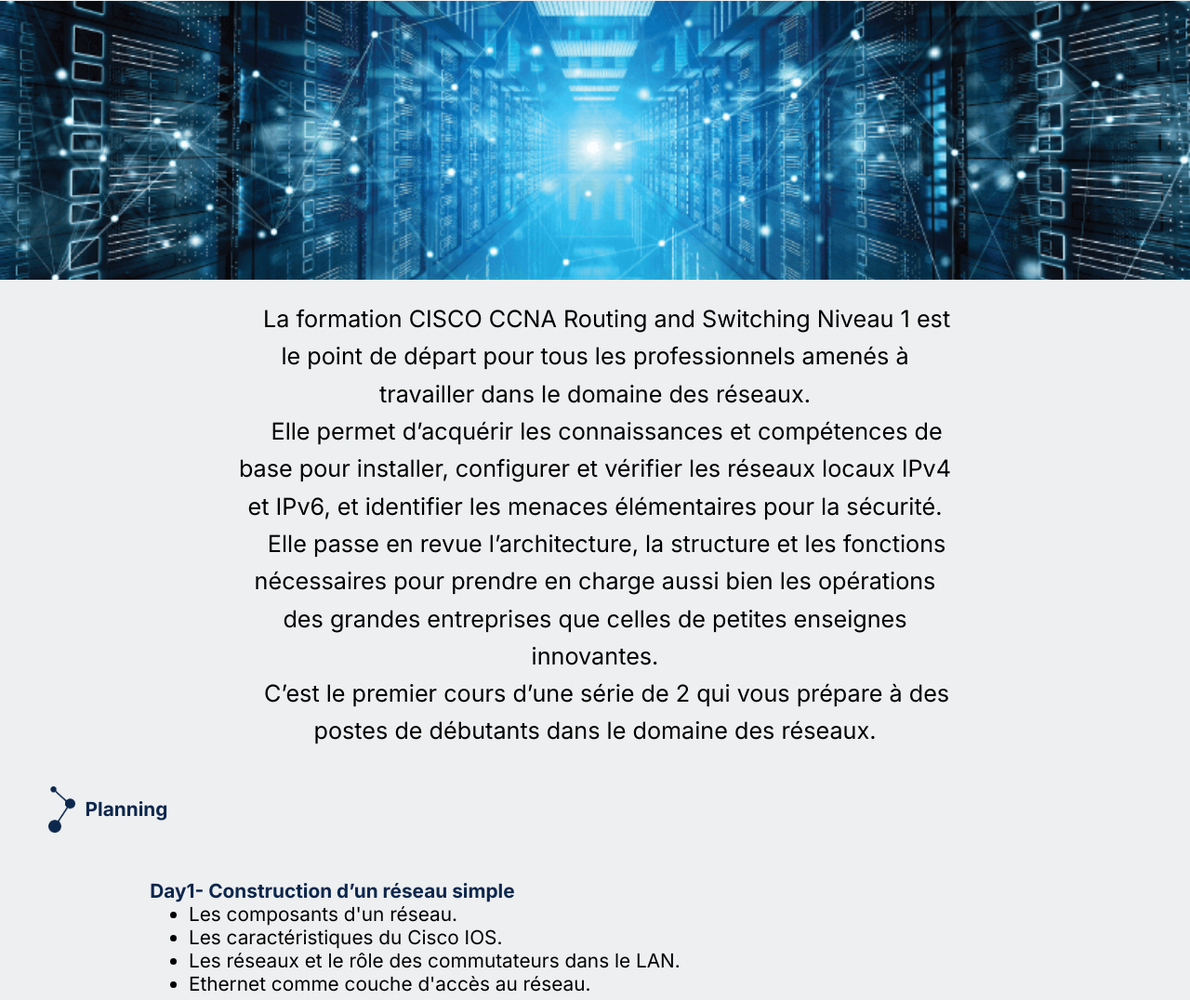
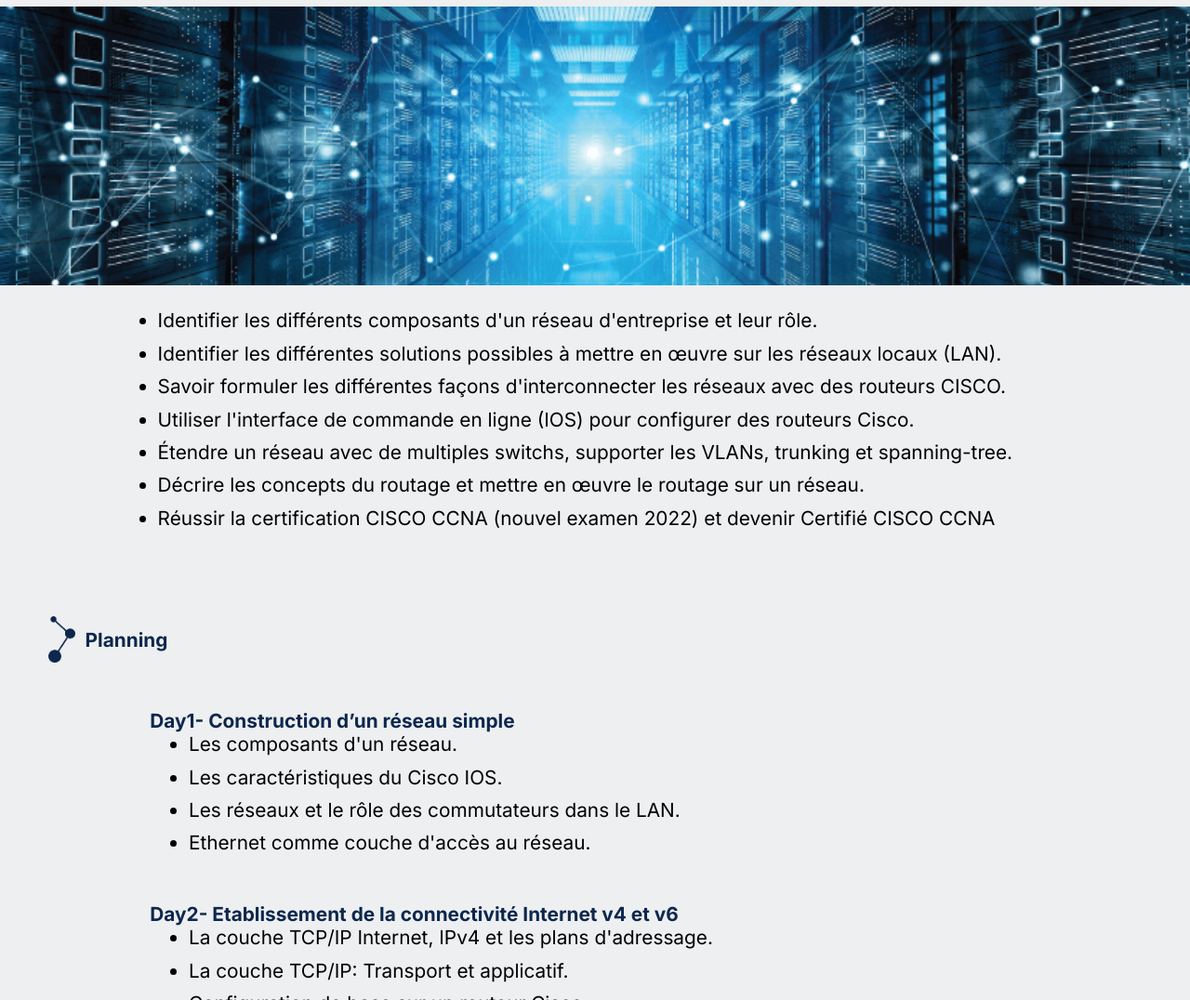
Before and after one commit to openmindsclub/ccna-website, a website: page index.html in a window 1280 px wide. Shown: the part 1724-2800 px from the top of the page at 93% size. Drawn offline with Linux system fonts and the light colour scheme.

Commit message:
update objective section

```diff
--- a/index.html
+++ b/index.html
@@ -90,7 +90,42 @@
 
       <img class="banner" src="./assets/banner.png" alt="" />
 
-      <p>
+      <div class="text">
+        <div>
+          <ul>
+            <li>
+              Identifier les différents composants d'un réseau d'entreprise et
+              leur rôle.
+            </li>
+            <li>
+              Identifier les différentes solutions possibles à mettre en œuvre
+              sur les réseaux locaux (LAN).
+            </li>
+            <li>
+              Savoir formuler les différentes façons d'interconnecter les
+              réseaux avec des routeurs CISCO.
+            </li>
+            <li>
+              Utiliser l'interface de commande en ligne (IOS) pour configurer
+              des routeurs Cisco.
+            </li>
+            <li>
+              Étendre un réseau avec de multiples switchs, supporter les VLANs,
+              trunking et spanning-tree.
+            </li>
+            <li>
+              Décrire les concepts du routage et mettre en œuvre le routage sur
+              un réseau.
+            </li>
+            <li>
+              Réussir la certification CISCO CCNA (nouvel examen 2022) et
+              devenir Certifié CISCO CCNA
+            </li>
+          </ul>
+        </div>
+      </div>
+
+      <!-- <p>
         La formation CISCO CCNA Routing and Switching Niveau 1 est le point de
         départ pour tous les professionnels amenés à travailler dans le domaine
         des réseaux.
@@ -108,7 +143,7 @@
       <p>
         C’est le premier cours d’une série de 2 qui vous prépare à des postes de
         débutants dans le domaine des réseaux.
-      </p>
+      </p> -->
     </section>
 
     <section id="planning">
@@ -150,18 +185,19 @@
               <li>Routage statique.</li>
               <li>Routage dynamique et l'Open Shortest Path First (OSPF).</li>
               <li>Réseaux locaux virtuels (VLAN) et les trunks.</li>
+              <li>
+                <h2>Mise en œuvre de l’évolutivité des réseaux Campus</h2>
+                <ul>
+                  <li>
+                    Concepts et types de réseaux Wi-Fi et l’usage des
+                    contrôleurs de réseau Wi-Fi (WLC).
+                  </li>
+                  <li>Overview sur l'automatisation des réseaux.</li>
+                </ul>
+              </li>
             </ul>
 
             <br />
-
-            <h2>Mise en œuvre de l’évolutivité des réseaux Campus</h2>
-            <ul>
-              <li>
-                Concepts et types de réseaux Wi-Fi et l’usage des contrôleurs de
-                réseau Wi-Fi (WLC).
-              </li>
-              <li>Overview sur l'automatisation des réseaux.</li>
-            </ul>
           </div>
           <!-- <p>
             Protocols and Models OSI and TCP/IP Models Data Link Layer Ethernet
--- a/public/styles.css
+++ b/public/styles.css
@@ -35,7 +35,7 @@ h3 {
   align-items: center;
 }
 h3 {
-  font-size: 1rem;
+  font-size: 1.2rem;
 }
 
 header,
@@ -164,13 +164,13 @@ p {
   /* font-size: 0.7rem; */
 
 }
-#planning .text {
+.text {
   display: flex;
   flex-direction: column;
   /* align-items: center; */
   /* justify-content: space-between; */
 }
-#planning ul{
+.text ul{
   padding-left: 2em;
   padding-bottom: 2em;
 }
@@ -269,6 +269,7 @@ form .button {
 
 #something {
   padding: 1em 0;
+  font-size: 1.3rem;
 }
 #something .title {
   padding-left: 2em;
@@ -279,11 +280,15 @@ form .button {
   max-height: 160px;
   margin: 1em 0;
 }
-#something p {
-  width: 90%;
-  text-align: center;
-  line-height: 1.3em;
+#something .text {
+  /* text-align: center;
+  line-height: 1.3em; */
+  width: 80%;
   margin: 0 auto;
+}
+
+li{
+  margin-bottom: .5em;
 }
 
 footer {
```
